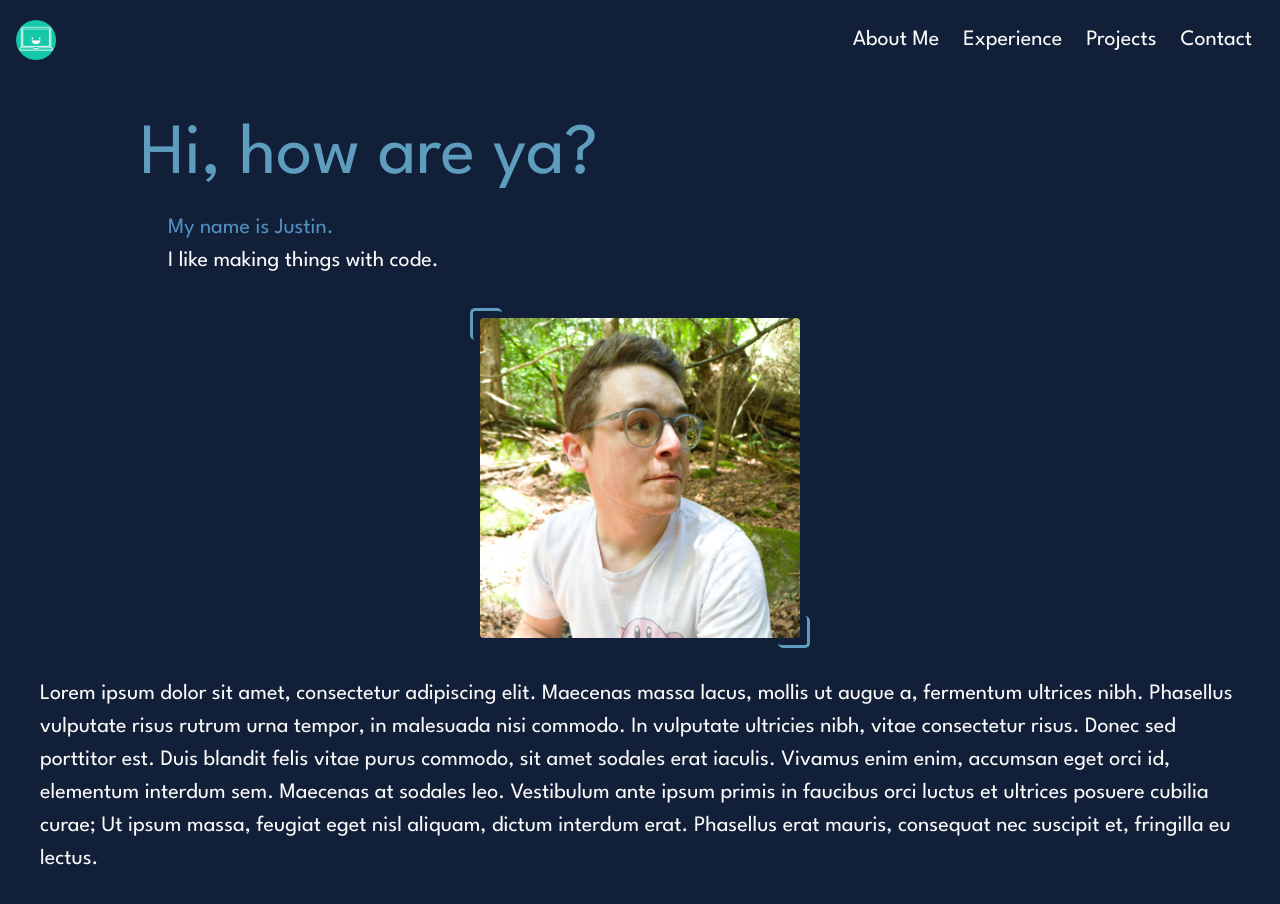
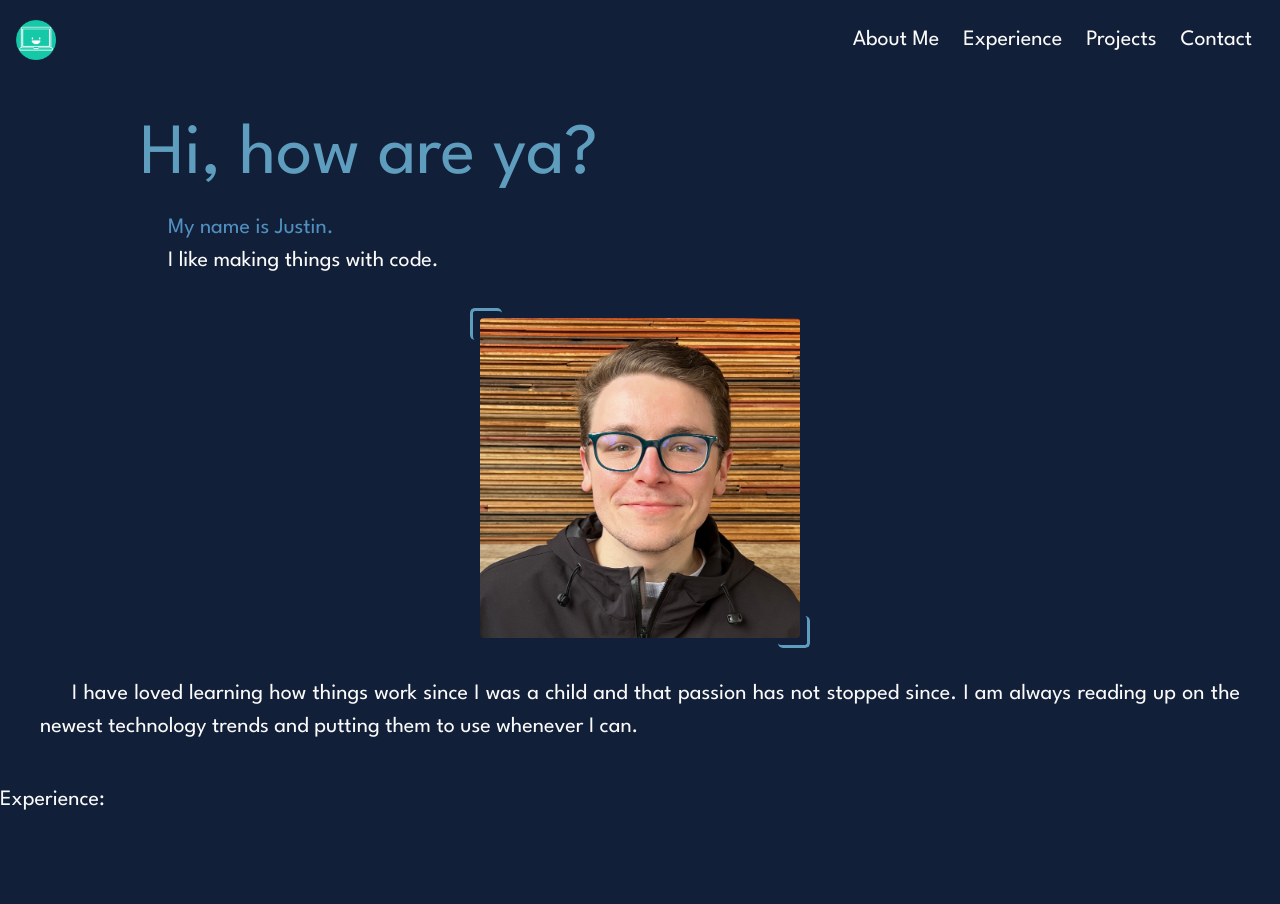
Before and after one commit to jdimichele/justindimichele.com, a Vue app: page / in a window 1280 px wide. Shown: the top 904 px of the page. After the commit the page ends 817 px from the top, so only its background shows below. Built offline with nearby package versions, Linux system fonts and the light colour scheme; the HTML template or start-up script is replaced by a standard one.

Commit message:
Replaced old pictures with new ones, changed some of the "AboutMe" text, added a new quote to "TheGreetings" section, and added a "MyExperience" section too.

```diff
--- a/src/App.vue
+++ b/src/App.vue
@@ -6,10 +6,13 @@
   </BaseCard>
 
   <AboutMe></AboutMe>
+
+  <MyExperience></MyExperience>
 </template>
 
 <script>
 import AboutMe from "./components/sections/AboutMe.vue";
+import MyExperience from "./components/sections/MyExperience.vue";
 import TheGreetings from "./components/sections/TheGreetings.vue";
 import BaseCard from "./components/ui/BaseCard.vue";
 import NavBar from "./components/interactive/NavBar.vue";
@@ -17,6 +20,7 @@ import NavBar from "./components/interactive/NavBar.vue";
 export default {
   components: {
     AboutMe,
+    MyExperience,
     TheGreetings,
     BaseCard,
     NavBar,
--- a/src/components/sections/AboutMe.vue
+++ b/src/components/sections/AboutMe.vue
@@ -13,17 +13,10 @@
     </div>
 
     <div class="flex justify-end p-10">
-      <p>
-        Lorem ipsum dolor sit amet, consectetur adipiscing elit. Maecenas massa
-        lacus, mollis ut augue a, fermentum ultrices nibh. Phasellus vulputate
-        risus rutrum urna tempor, in malesuada nisi commodo. In vulputate
-        ultricies nibh, vitae consectetur risus. Donec sed porttitor est. Duis
-        blandit felis vitae purus commodo, sit amet sodales erat iaculis.
-        Vivamus enim enim, accumsan eget orci id, elementum interdum sem.
-        Maecenas at sodales leo. Vestibulum ante ipsum primis in faucibus orci
-        luctus et ultrices posuere cubilia curae; Ut ipsum massa, feugiat eget
-        nisl aliquam, dictum interdum erat. Phasellus erat mauris, consequat nec
-        suscipit et, fringilla eu lectus.
+      <p class="flex text-justify indent-8">
+        I have loved learning how things work since I was a child and that passion has not
+        stopped since. I am always reading up on the newest technology trends and putting
+        them to use whenever I can.
       </p>
     </div>
   </section>
--- /dev/null
+++ b/src/components/sections/MyExperience.vue
@@ -0,0 +1,3 @@
+<template>
+  <h1>Experience:</h1>
+</template>
--- a/src/components/sections/TheGreetings.vue
+++ b/src/components/sections/TheGreetings.vue
@@ -20,7 +20,7 @@
 export default {
   data() {
     return {
-      quotes: ["Hi, how are ya?", "Howdy!", "Hey!", "Hello there!"],
+      quotes: ["Hi, how are ya?", "Howdy!", "Hey!", "Hello there!", "Nice to meet you!"],
       randomQuote: "",
     };
   },
```
Also changed, not shown: src/assets/animeMode.jpg (deleted), src/assets/myFace.jpg.
